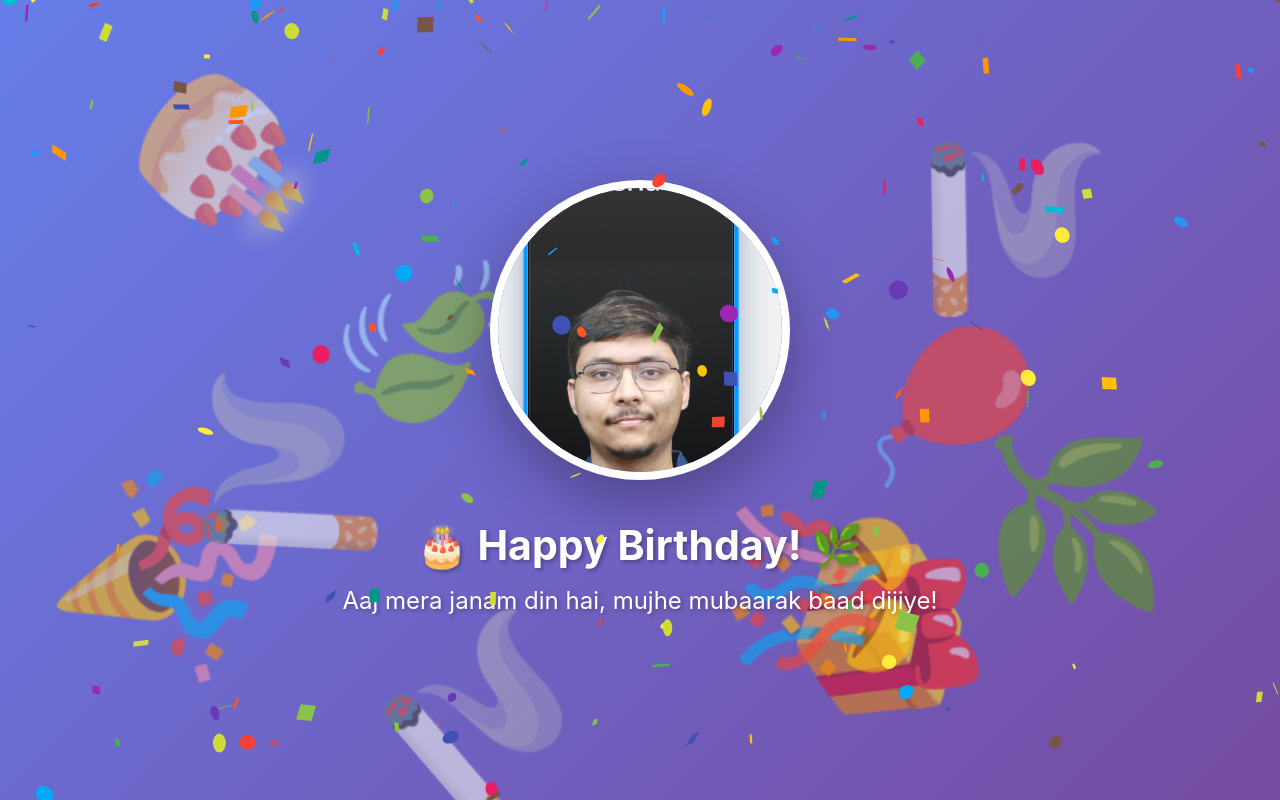
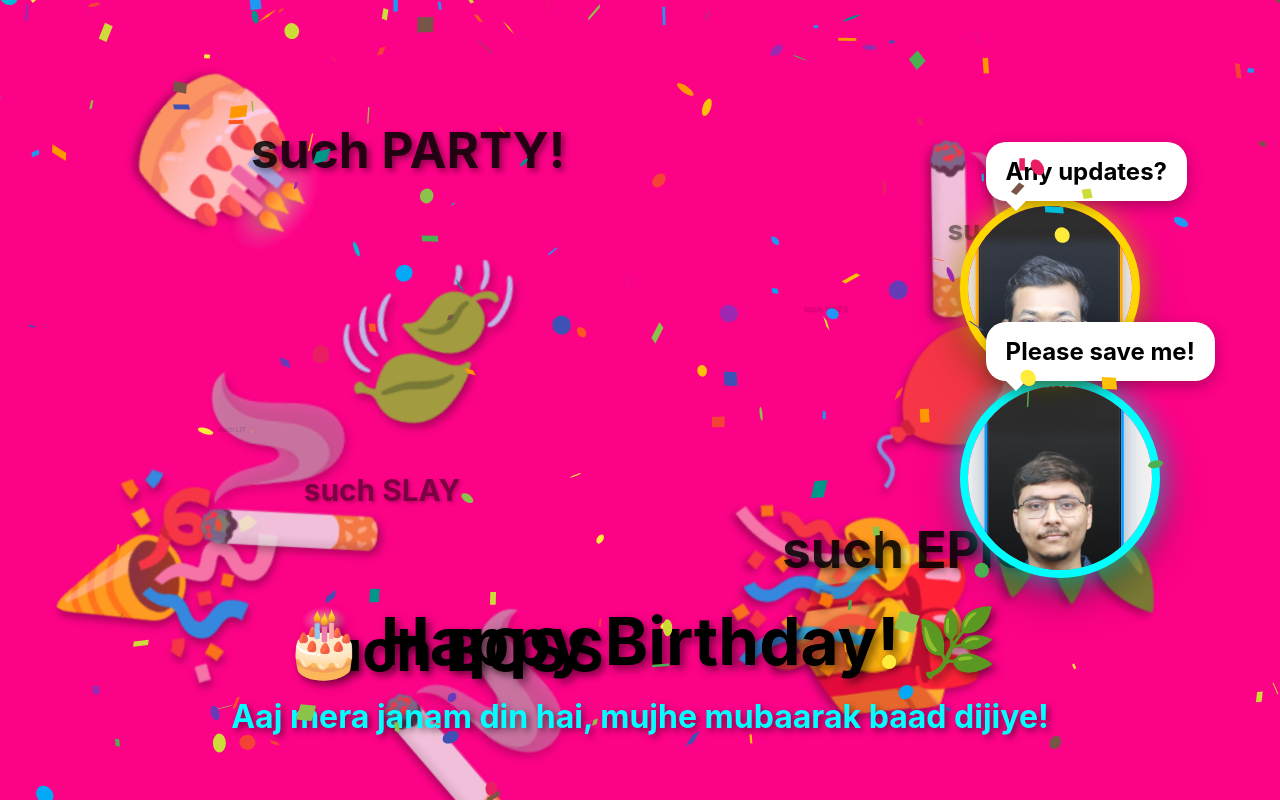
Before and after one commit to ashu017/OfficeTV, a React (Vite) app in the folder tv/: page / in a window 1280 px wide. Built offline with nearby package versions, Linux system fonts and the light colour scheme.

Commit message:
animations

```diff
--- a/tv/src/App.css
+++ b/tv/src/App.css
@@ -4,7 +4,7 @@
   display: flex;
   justify-content: center;
   align-items: center;
-  background: linear-gradient(135deg, #667eea 0%, #764ba2 100%);
+  background: #fc0287;
   overflow: hidden;
   position: relative;
 }
@@ -20,7 +20,8 @@
   position: absolute;
   font-size: 10rem;
   animation: float-around 15s infinite ease-in-out;
-  opacity: 0.6;
+  opacity: 0.8;
+  text-shadow: 4px 4px 8px rgba(0, 0, 0, 0.4);
 }
 
 .floating-emojis span:nth-child(1) { top: 10%; left: 10%; animation-delay: 0s; }
@@ -34,27 +35,123 @@
 .floating-emojis span:nth-child(9) { bottom: 10%; right: 30%; animation-delay: 1.5s; }
 .floating-emojis span:nth-child(10) { top: 80%; left: 30%; animation-delay: 3.5s; }
 
+.floating-words {
+  position: absolute;
+  width: 100%;
+  height: 100%;
+  pointer-events: none;
+}
+
+.floating-words span {
+  position: absolute;
+  font-size: 3rem;
+  font-weight: bold;
+  color: #000000;
+  text-shadow: 3px 3px 6px rgba(0, 0, 0, 0.5);
+  animation: pop-in 4s ease-in-out infinite;
+  opacity: 0;
+}
+
+.floating-words span:nth-child(1) { top: 15%; left: 20%; animation-delay: 0s; }
+.floating-words span:nth-child(2) { top: 25%; right: 10%; animation-delay: 0.5s; }
+.floating-words span:nth-child(3) { top: 50%; left: 8%; animation-delay: 1s; }
+.floating-words span:nth-child(4) { bottom: 25%; right: 15%; animation-delay: 1.5s; }
+.floating-words span:nth-child(5) { top: 35%; right: 25%; animation-delay: 2s; }
+.floating-words span:nth-child(6) { bottom: 35%; left: 20%; animation-delay: 2.5s; }
+.floating-words span:nth-child(7) { top: 65%; right: 20%; animation-delay: 3s; }
+.floating-words span:nth-child(8) { bottom: 15%; left: 25%; animation-delay: 3.5s; }
+
 .celebration-container {
   text-align: center;
   z-index: 1;
 }
 
-.celebration-image {
-  width: 300px;
-  height: 300px;
+.chase-container {
+  position: absolute;
+  width: 100%;
+  height: 100%;
+  top: 0;
+  left: 0;
+  z-index: 1;
+}
+
+.running-image {
+  width: 200px;
+  height: 200px;
   border-radius: 50%;
   object-fit: cover;
-  border: 8px solid white;
-  box-shadow: 0 20px 60px rgba(0, 0, 0, 0.3);
-  animation: float 3s ease-in-out infinite;
+  border: 8px solid #00FFFF;
+  box-shadow: 0 0 30px rgba(0, 255, 255, 0.6), 0 15px 40px rgba(0, 0, 0, 0.5);
+  animation: run-rectangle 12s linear infinite;
+  position: absolute;
+}
+
+.chasing-image {
+  width: 180px;
+  height: 180px;
+  border-radius: 50%;
+  object-fit: cover;
+  border: 8px solid #FFD700;
+  box-shadow: 0 0 30px rgba(255, 215, 0, 0.6), 0 15px 40px rgba(0, 0, 0, 0.5);
+  animation: chase-rectangle 12s linear infinite;
+  position: absolute;
+}
+
+.speech-bubble {
+  position: absolute;
+  background: white;
+  color: black;
+  padding: 15px 20px;
+  border-radius: 20px;
+  font-weight: bold;
+  font-size: 1.5rem;
+  box-shadow: 0 5px 15px rgba(0, 0, 0, 0.3);
+  z-index: 2;
+}
+
+.chaser-bubble {
+  animation: chaser-bubble-follow 12s linear infinite;
+}
+
+.chaser-bubble::after {
+  content: '';
+  position: absolute;
+  bottom: -10px;
+  left: 20px;
+  width: 0;
+  height: 0;
+  border-left: 10px solid transparent;
+  border-right: 10px solid transparent;
+  border-top: 10px solid white;
+}
+
+.runner-bubble {
+  animation: runner-bubble-follow 12s linear infinite;
+}
+
+.runner-bubble::after {
+  content: '';
+  position: absolute;
+  bottom: -10px;
+  left: 20px;
+  width: 0;
+  height: 0;
+  border-left: 10px solid transparent;
+  border-right: 10px solid transparent;
+  border-top: 10px solid white;
 }
 
 h1 {
-  color: white;
-  font-size: 2.5rem;
+  color: #000000;
+  font-size: 4rem;
   margin-top: 2rem;
-  text-shadow: 2px 2px 4px rgba(0, 0, 0, 0.3);
+  text-shadow: 4px 4px 8px rgba(0, 0, 0, 0.5);
+  font-weight: bold;
   animation: pulse 2s ease-in-out infinite;
+  position: absolute;
+  bottom: 15%;
+  width: 100%;
+  text-align: center;
 }
 
 @keyframes float {
@@ -74,9 +171,54 @@ h1 {
   75% { transform: translate(20px, 30px) rotate(270deg); }
 }
 
+@keyframes pop-in {
+  0% { opacity: 0; transform: scale(0); }
+  50% { opacity: 1; transform: scale(1.2); }
+  100% { opacity: 0; transform: scale(0); }
+}
+
 .subtitle {
-  color: white;
-  font-size: 1.5rem;
+  color: #00FFFF;
+  font-size: 2rem;
   margin-top: 1rem;
-  text-shadow: 2px 2px 4px rgba(0, 0, 0, 0.3);
+  text-shadow: 3px 3px 6px rgba(0, 0, 0, 0.5);
+  font-weight: bold;
+  position: absolute;
+  bottom: 8%;
+  width: 100%;
+  text-align: center;
 }
+
+@keyframes run-rectangle {
+  0% { left: 10%; top: 10%; }
+  25% { left: 75%; top: 10%; }
+  50% { left: 75%; top: 55%; }
+  75% { left: 10%; top: 55%; }
+  100% { left: 10%; top: 10%; }
+}
+
+@keyframes chase-rectangle {
+  0% { left: 10%; top: 10%; }
+  12.5% { left: 10%; top: 10%; }
+  37.5% { left: 75%; top: 10%; }
+  62.5% { left: 75%; top: 55%; }
+  87.5% { left: 10%; top: 55%; }
+  100% { left: 10%; top: 10%; }
+}
+
+@keyframes runner-bubble-follow {
+  0% { left: 12%; top: 3%; }
+  25% { left: 77%; top: 3%; }
+  50% { left: 77%; top: 48%; }
+  75% { left: 12%; top: 48%; }
+  100% { left: 12%; top: 3%; }
+}
+
+@keyframes chaser-bubble-follow {
+  0% { left: 12%; top: 3%; }
+  12.5% { left: 12%; top: 3%; }
+  37.5% { left: 77%; top: 3%; }
+  62.5% { left: 77%; top: 48%; }
+  87.5% { left: 12%; top: 48%; }
+  100% { left: 12%; top: 3%; }
+}
--- a/tv/src/App.jsx
+++ b/tv/src/App.jsx
@@ -7,10 +7,6 @@ function App() {
     width: window.innerWidth,
     height: window.innerHeight,
   })
-  const [currentImage, setCurrentImage] = useState(() => {
-    const saved = localStorage.getItem('currentImage')
-    return saved || '/images/image.png'
-  })
 
   useEffect(() => {
     const handleResize = () => {
@@ -19,15 +15,6 @@ function App() {
     window.addEventListener('resize', handleResize)
     return () => window.removeEventListener('resize', handleResize)
   }, [])
-
-  useEffect(() => {
-    const timer = setTimeout(() => {
-      const nextImage = currentImage === '/images/image.png' ? '/images/image2.png' : '/images/image.png'
-      localStorage.setItem('currentImage', nextImage)
-      window.location.reload()
-    }, 10000)
-    return () => clearTimeout(timer)
-  }, [currentImage])
 
   return (
     <div className="app">
@@ -44,15 +31,32 @@ function App() {
         <span>🎊</span>
         <span>🚬</span>
       </div>
-      <div className="celebration-container">
+      <div className="floating-words">
+        <span>such PARTY!</span>
+        <span>such YOLO</span>
+        <span>such LIT 🔥</span>
+        <span>such LEGEND</span>
+        <span>such VIBES</span>
+        <span>such SLAY</span>
+        <span>such EPIC</span>
+        <span>such BOSS</span>
+      </div>
+      <div className="chase-container">
         <img
-          src={currentImage}
-          alt="Celebration"
-          className="celebration-image"
+          src="/images/image.png"
+          alt="Running away"
+          className="running-image"
         />
-        <h1>🎂 Happy Birthday! 🌿</h1>
-        <p className="subtitle">Aaj mera janam din hai, mujhe mubaarak baad dijiye!</p>
+        <div className="speech-bubble runner-bubble">Please save me!</div>
+        <img
+          src="/images/image2.png"
+          alt="Chasing"
+          className="chasing-image"
+        />
+        <div className="speech-bubble chaser-bubble">Any updates?</div>
       </div>
+      <h1>🎂 Happy Birthday! 🌿</h1>
+      <p className="subtitle">Aaj mera janam din hai, mujhe mubaarak baad dijiye!</p>
     </div>
   );
 }
```
